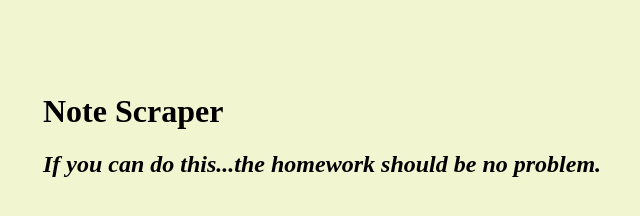
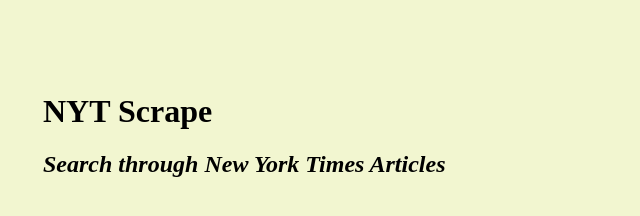
Before and after one commit to pariscornett/Cheerio, a website: page public/index.html in a window 1280 px wide. Shown: the whole page, without its empty margins (117-757 px from the left). Drawn offline with nearby package versions, Linux system fonts and the light colour scheme; no server answers.

Commit message:
altered html

```diff
--- a/public/index.html
+++ b/public/index.html
@@ -2,7 +2,7 @@
 <html lang="en-us">
   <head>
     <meta charset="UTF-8">
-    <title>Scraping With Mongoose</title>
+    <title>NYT Scrape</title>
     <style>
       body { background-color: #F2F6D0 }
       #wrapper {
@@ -38,8 +38,8 @@
   </head>
   <body>
     <div id="wrapper">
-      <h1>Note Scraper</h1>
-      <h2><i>If you can do this...the homework should be no problem.</i></h2>
+      <h1>NYT Scrape</h1>
+      <h2><i>Search through New York Times Articles</i></h2>
       <div id="articles"></div>
       <div id="notes"></div>
     </div>
--- a/server.js
+++ b/server.js
@@ -31,6 +31,8 @@
 //routes
 
 //GET--->scrapes NYT website
+
+
 app.get("/scrape", function(req, res) {
     axios.get("http://www.echojs.com/").then(function(response) {
         var $ = cheerio.load(response.data); //load response into cheerio with $ selector
```
